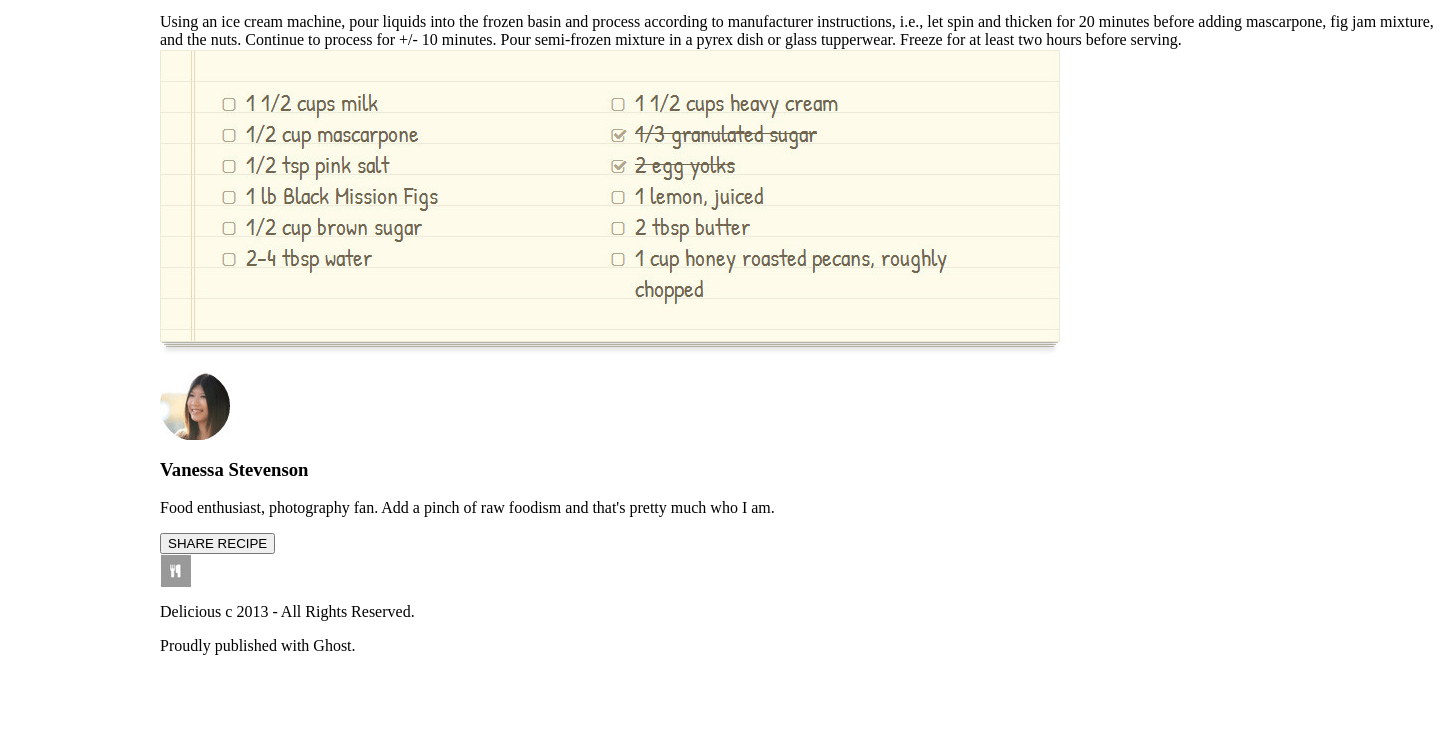
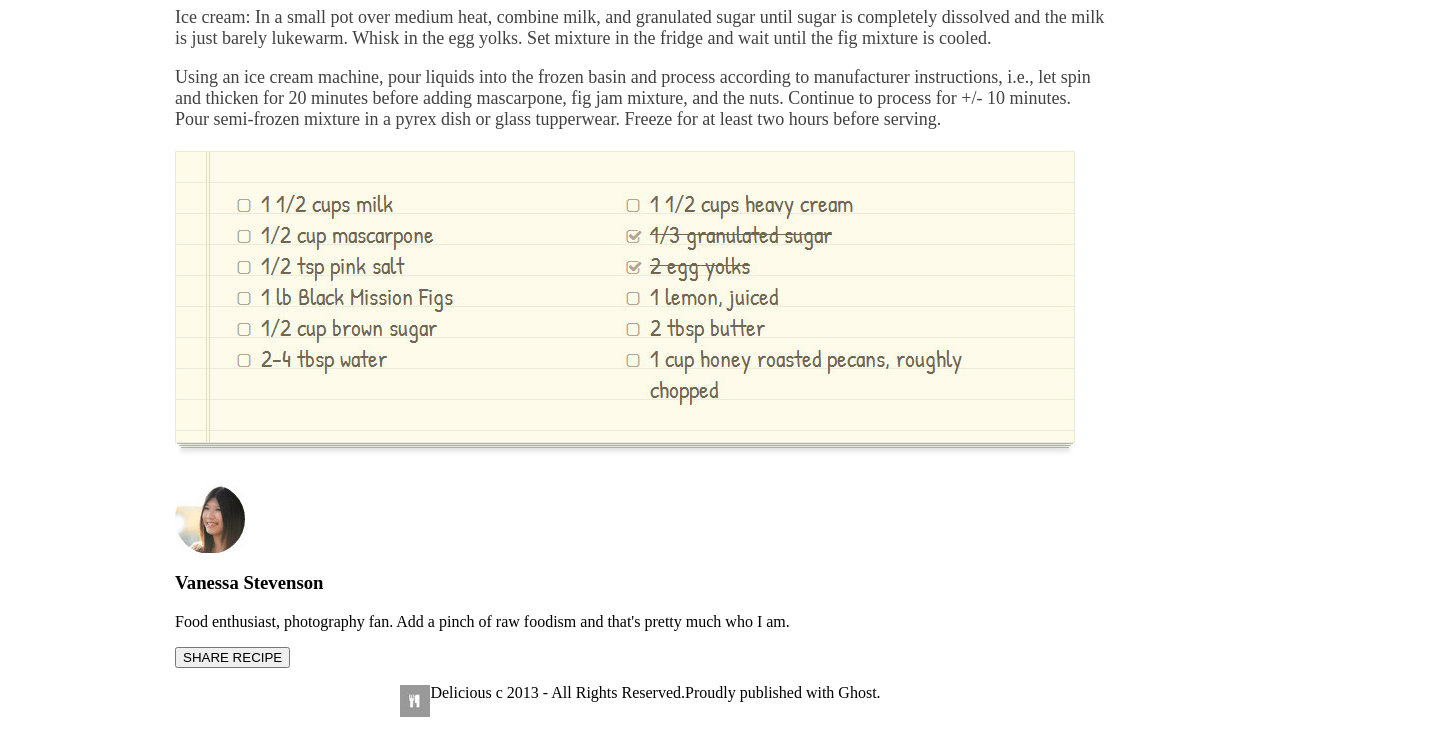
Before and after one commit to ckaynatividad/lab-10, a website: page index.html in a window 1280 px wide. Shown: the part 899-1632 px from the top of the page, 1440 px wide, since content can reach past the window. Before the commit the page ends 1554 px from the top, so only its background shows below. Drawn offline with Linux system fonts and the light colour scheme; a web font is replaced by a local one.

Commit message:
centering of body

```diff
--- a/index.html
+++ b/index.html
@@ -29,6 +29,7 @@
         <div id="header-right"><img src="./assets/fb-icon.png"><img src="./assets/twit-icon.png"><img src="./assets/flic-icon.png"><img src="./assets/pint-icon.png">  <img src="./assets/rss-icon.png"><img src="./assets/mail-icon.png"></div>
     </header>
     <main>
+        <div id="recipe-main">
         <h1>Chocolate Pizza</h1>
         <p id="date">POSTED ON 15 DEC 2013 / DESSERTS  PRINT</p>
         <img src="./assets/choco-pizza.png">
@@ -36,16 +37,18 @@
         </p>
         <p>Ice cream: In a small pot over medium heat, combine milk, and granulated sugar until sugar is completely dissolved and the milk is just barely lukewarm. Whisk in the egg yolks. Set mixture in the fridge and wait until the fig mixture is cooled. <br></p>
         <p>Using an ice cream machine, pour liquids into the frozen basin and process according to manufacturer instructions, i.e., let spin and thicken for 20 minutes before adding mascarpone, fig jam mixture, and the nuts. Continue to process for +/- 10 minutes. Pour semi-frozen mixture in a pyrex dish or glass tupperwear. Freeze for at least two hours before serving.
-    <img src="./assets/notes.png">
+    <img id="notes" src="./assets/notes.png">
+        </div>
     <div id="vanessa-section">
-    <img src="./assets/van-pic.png">
-    <p><h3>Vanessa Stevenson</h3> Food enthusiast, photography fan. Add a pinch of raw foodism and that's pretty much who I am. </p>
+    <img id="vs" src="./assets/van-pic.png">
+    <p id="p-vs"><h3>Vanessa Stevenson</h3> Food enthusiast, photography fan. Add a pinch of raw foodism and that's pretty much who I am. </p>
 <button id="share-recipe">SHARE RECIPE</button>
 </div>
 
 <footer>
-<img src="./assets/small-logo.png">
-<p>Delicious c 2013 - All Rights Reserved.</p>
+    <p>
+<img src="./assets/small-logo.png"></p>
+<p id="footer-text">Delicious c 2013 - All Rights Reserved.</p>
 <p>Proudly published with Ghost.</p>
 </main>
     <script type="module" src="./app.js"></script>
--- a/styles/style.css
+++ b/styles/style.css
@@ -1,6 +1,7 @@
 body {
-    margin-left: 10rem;
+    margin-left: auto;
     margin-right: auto;
+    width: fit-content;
 }
 
 p {
@@ -11,7 +12,13 @@ p {
     display: flex;
     justify-content: right;
     flex: inline;
-    border-bottom: dashed 3px;
+    border-bottom: 3px dashed rgb(66, 65, 65);
+}
+
+#recipe-main {
+    width: 930px;
+    font-size: large;
+    color: rgb(66, 65, 65);
 }
 
 #header-left {
@@ -30,3 +37,24 @@ img {
     display: flex;
     justify-content: center;
 }
+
+#p-vs {
+    width: 100%;
+    position: relative;
+    padding-left: 200px;
+}
+
+
+
+#vanessa-section {
+    padding-top: 10px;
+}
+
+#notes {
+    padding-top: 20px;
+}
+
+footer {
+    display: flex;
+    justify-content: center;
+}
```
